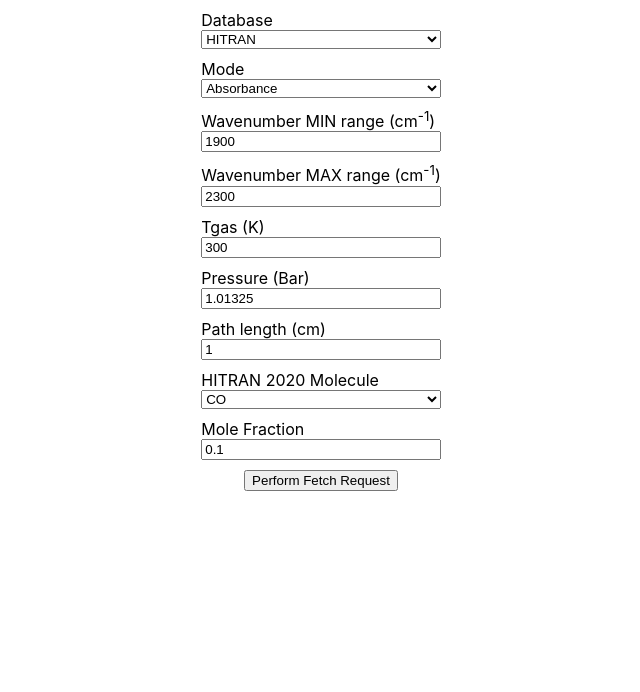
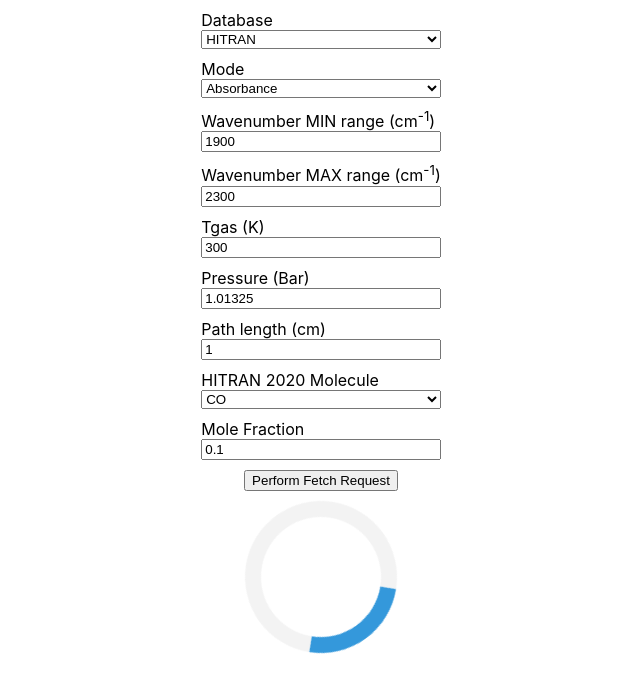
Before and after one commit to VanFossen/raston-graph, a React (Create React App) app: page / in a window 1280 px wide. Both pictures are taken after a click on the button "Perform Fetch Request". Shown: the top 692 px of the page, without its empty margins (319-959 px from the left). Built offline with nearby package versions, Linux system fonts and the light colour scheme; no server answers.

Commit message:
working loading spinner

```diff
--- a/src/App.css
+++ b/src/App.css
@@ -30,3 +30,22 @@
 label {
   padding-top: 10px;
 }
+
+/* Spinner */
+#spinner {
+  border: 16px solid #f3f3f3; /* Light grey */
+  border-top: 16px solid #3498db; /* Blue */
+  border-radius: 50%;
+  width: 120px;
+  height: 120px;
+  animation: spin 2s linear infinite;
+}
+
+@keyframes spin {
+  0% {
+    transform: rotate(0deg);
+  }
+  100% {
+    transform: rotate(360deg);
+  }
+}
--- a/src/App.js
+++ b/src/App.js
@@ -3,9 +3,11 @@
 import Fetch from "./Fetch";
 import Graph from "./Graph";
 import Input from "./Input";
+import Spinner from "./Spinner";
 
 function App() {
   const [data, setData] = useState("");
+  const [loading, setLoading] = useState(false);
   const [params, setParams] = useState({
     species: [{ molecule: "CO", mole_fraction: 0.1 }],
     min_wavenumber_range: 1900,
@@ -23,8 +25,9 @@
   return (
     <div className="App">
       <Input params={params} setParams={setParams} />
-      <Fetch params={params} setData={setData} />
-      <Graph data={data} />
+      <Fetch params={params} setData={setData} setLoading={setLoading} />
+      {loading && <Spinner />}
+      <Graph data={data} setLoading={setLoading}/>
     </div>
   );
 }
--- a/src/Fetch.jsx
+++ b/src/Fetch.jsx
@@ -1,7 +1,9 @@
 import React from "react";
 
-function Fetch({ params, setData }) {
+function Fetch({ params, setData, setLoading }) {
   async function fetchRadis() {
+    setLoading(true);
+
     let response = await fetch("https://api.radis.app/calculate-spectrum", {
       headers: {
         accept: "application/json, text/plain, */*",
@@ -34,6 +36,7 @@
     }
 
     setData(finalData);
+    setLoading(false);
   }
 
   return (
--- a/src/Graph.jsx
+++ b/src/Graph.jsx
@@ -1,7 +1,7 @@
 import React, { useEffect } from "react";
 import Dygraph from "dygraphs";
 
-function Graph({ data }) {
+function Graph({ data, setLoading}) {
   const generateGraph = () => {
     return new Dygraph(document.getElementById("graph"), data, {
       legend: "always",
--- /dev/null
+++ b/src/Spinner.jsx
@@ -0,0 +1,7 @@
+import React from "react";
+
+function Spinner() {
+  return <div id="spinner"></div>;
+}
+
+export default Spinner;
```
